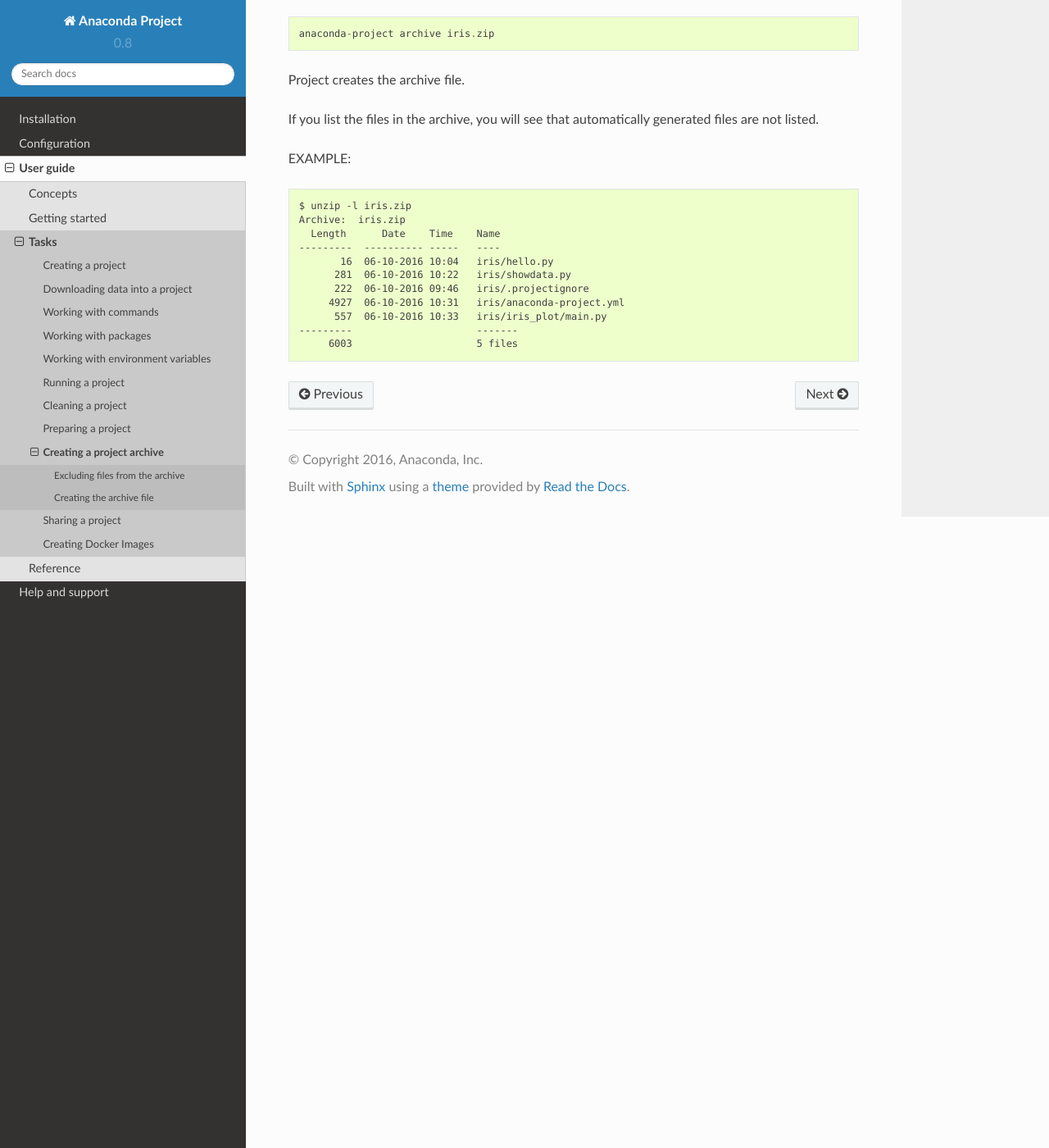
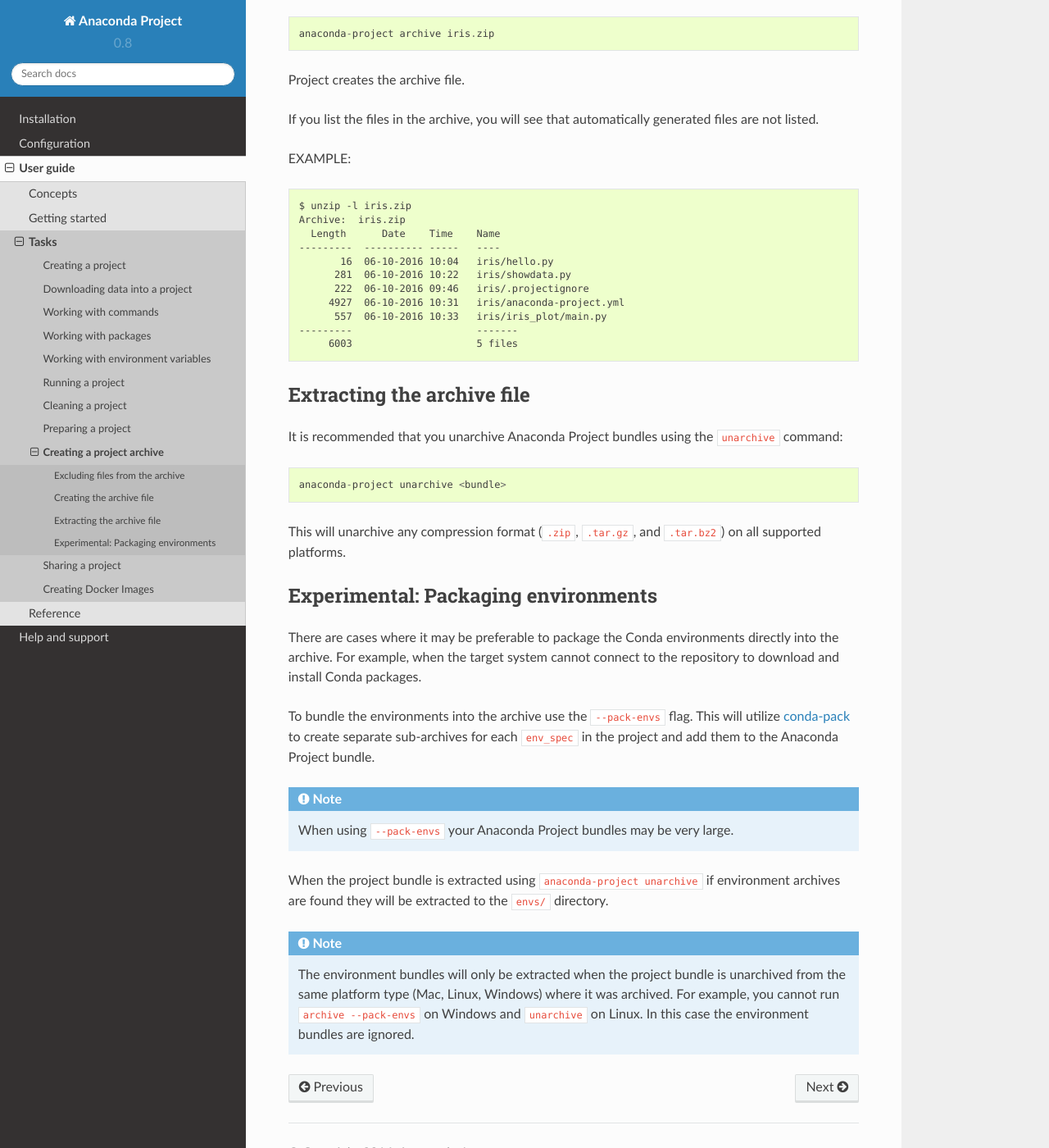
Before and after one commit to anaconda/anaconda-project, a Sphinx documentation site: the page built from docs/source/user-guide/tasks/create-project-archive.rst, in a window 1280 px wide and 1400 px high, scrolled down 1005 px. Shown: the whole window at 82% size. Built offline with Sphinx 7.4.7 and the Read the Docs theme 2.0.0, drawn with Linux system fonts in a browser that asks for light colours; some of the changed text lies outside the part shown.

Commit message:
update docs

```diff
--- a/docs/source/user-guide/tasks/create-project-archive.rst
+++ b/docs/source/user-guide/tasks/create-project-archive.rst
@@ -67,3 +67,43 @@
         557  06-10-2016 10:33   iris/iris_plot/main.py
   ---------                     -------
        6003                     5 files
+
+Extracting the archive file
+===========================
+
+It is recommended that you unarchive Anaconda Project bundles using
+the ``unarchive`` command::
+
+  anaconda-project unarchive <bundle>
+
+This will unarchive any compression format (``.zip``, ``.tar.gz``, and
+``.tar.bz2``) on all supported platforms.
+
+
+Experimental: Packaging environments
+====================================
+
+There are cases where it may be preferable to package the
+Conda environments directly into the archive. For example,
+when the target system cannot connect to the repository to
+download and install Conda packages.
+
+To bundle the environments into the archive use the ``--pack-envs``
+flag. This will utilize `conda-pack <https://conda.github.io/conda-pack/index.html>`_
+to create separate sub-archives for each ``env_spec`` in the project
+and add them to the Anaconda Project bundle.
+
+.. note::
+
+  When using ``--pack-envs`` your Anaconda Project bundles may be
+  very large.
+
+When the project bundle is extracted using ``anaconda-project unarchive`` if
+environment archives are found they will be extracted to the ``envs/`` directory.
+
+.. note::
+
+  The environment bundles will only be extracted when the project bundle
+  is unarchived from the same platform type (Mac, Linux, Windows) where it
+  was archived. For example, you cannot run ``archive --pack-envs`` on Windows
+  and ``unarchive`` on Linux. In this case the environment bundles are ignored.
```
Also changed, not shown: other parts of docs/source/user-guide/tasks/create-project-archive.rst (+3 -3 lines).
